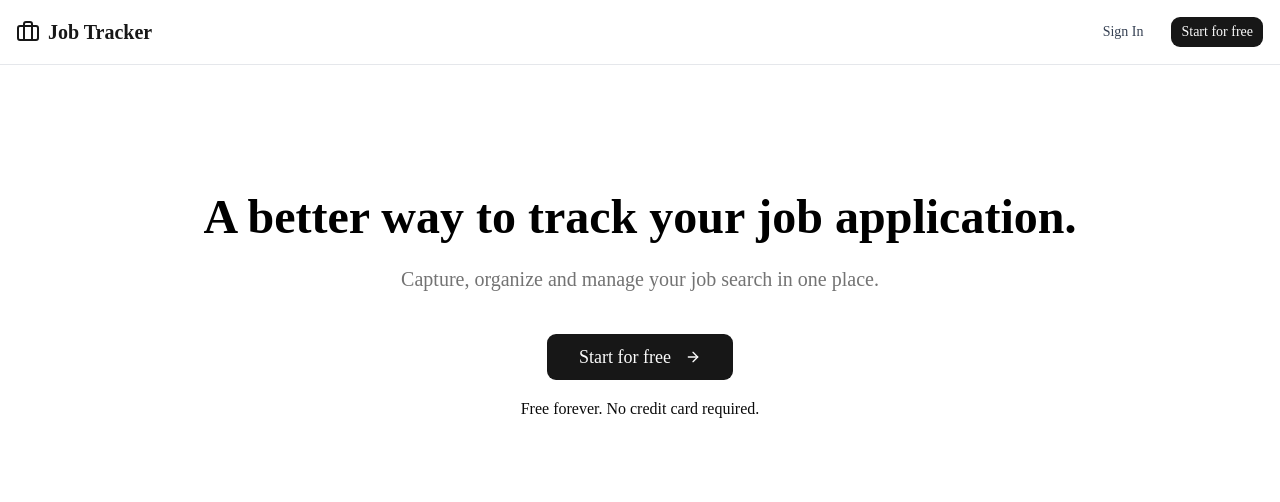
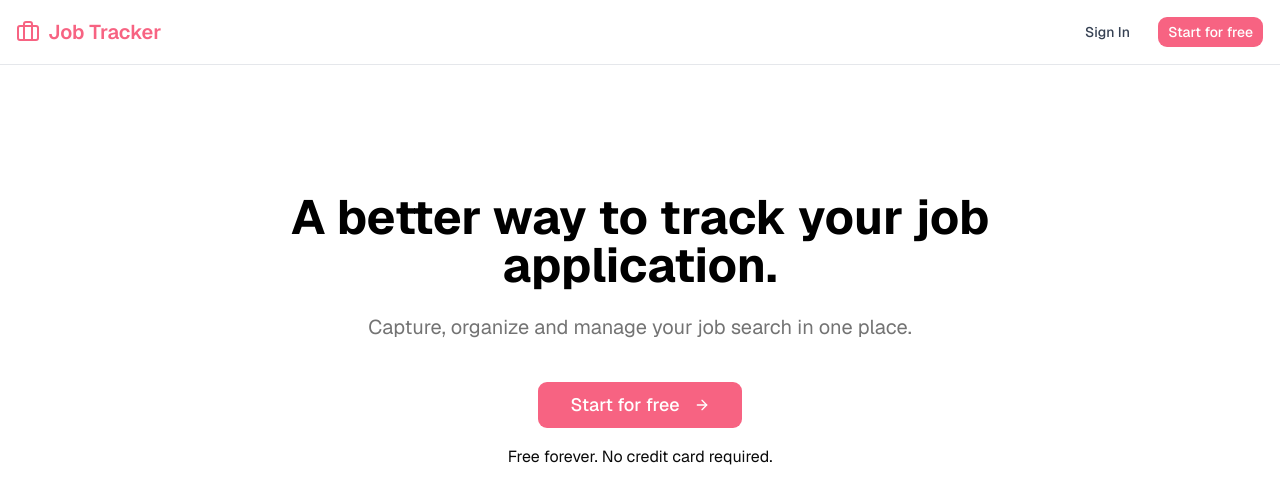
Before and after one commit to therafiniac/job-application-tracker, a Next.js app: page / in a window 1280 px wide. Shown: the top 502 px of the page. Built offline with nearby package versions, Linux system fonts and the light colour scheme.

Commit message:
refactor(style): Change theme color

```diff
--- a/src/app/globals.css
+++ b/src/app/globals.css
@@ -1,13 +1,12 @@
-@import "tailwindcss";
-@import "tw-animate-css";
-@import "shadcn/tailwind.css";
+@import 'tailwindcss';
+@import 'tw-animate-css';
 
 @custom-variant dark (&:is(.dark *));
 
 @theme inline {
   --color-background: var(--background);
   --color-foreground: var(--foreground);
-  --font-sans: var(--font-sans);
+  --font-sans: var(--font-geist-sans);
   --font-mono: var(--font-geist-mono);
   --color-sidebar-ring: var(--sidebar-ring);
   --color-sidebar-border: var(--sidebar-border);
@@ -42,45 +41,41 @@
   --radius-md: calc(var(--radius) - 2px);
   --radius-lg: var(--radius);
   --radius-xl: calc(var(--radius) + 4px);
-  --font-heading: var(--font-sans);
-  --radius-2xl: calc(var(--radius) * 1.8);
-  --radius-3xl: calc(var(--radius) * 2.2);
-  --radius-4xl: calc(var(--radius) * 2.6);
 }
 
 :root {
   --radius: 0.625rem;
+  --background: oklch(1 0 0);
+  --foreground: oklch(0.145 0 0);
   --card: oklch(1 0 0);
   --card-foreground: oklch(0.145 0 0);
   --popover: oklch(1 0 0);
   --popover-foreground: oklch(0.145 0 0);
-  --primary: oklch(0.205 0 0);
-  --primary-foreground: oklch(0.985 0 0);
+  --primary: #f76382;
+  --primary-foreground: oklch(1 0 0);
   --secondary: oklch(0.97 0 0);
-  --secondary-foreground: oklch(0.205 0 0);
+  --secondary-foreground: oklch(0.145 0 0);
   --muted: oklch(0.97 0 0);
   --muted-foreground: oklch(0.556 0 0);
-  --accent: oklch(0.97 0 0);
-  --accent-foreground: oklch(0.205 0 0);
+  --accent: oklch(0.98 0.01 340);
+  --accent-foreground: #f76382;
   --destructive: oklch(0.577 0.245 27.325);
   --border: oklch(0.922 0 0);
   --input: oklch(0.922 0 0);
-  --ring: oklch(0.708 0 0);
-  --chart-1: oklch(0.87 0 0);
-  --chart-2: oklch(0.556 0 0);
-  --chart-3: oklch(0.439 0 0);
-  --chart-4: oklch(0.371 0 0);
-  --chart-5: oklch(0.269 0 0);
+  --ring: #f76382;
+  --chart-1: oklch(0.646 0.222 41.116);
+  --chart-2: oklch(0.6 0.118 184.704);
+  --chart-3: oklch(0.398 0.07 227.392);
+  --chart-4: oklch(0.828 0.189 84.429);
+  --chart-5: oklch(0.769 0.188 70.08);
   --sidebar: oklch(0.985 0 0);
   --sidebar-foreground: oklch(0.145 0 0);
-  --sidebar-primary: oklch(0.205 0 0);
-  --sidebar-primary-foreground: oklch(0.985 0 0);
-  --sidebar-accent: oklch(0.97 0 0);
-  --sidebar-accent-foreground: oklch(0.205 0 0);
+  --sidebar-primary: #f76382;
+  --sidebar-primary-foreground: oklch(1 0 0);
+  --sidebar-accent: oklch(0.98 0.01 340);
+  --sidebar-accent-foreground: #f76382;
   --sidebar-border: oklch(0.922 0 0);
-  --sidebar-ring: oklch(0.708 0 0);
-  --background: oklch(1 0 0);
-  --foreground: oklch(0.145 0 0);
+  --sidebar-ring: #f76382;
 }
 
 .dark {
@@ -90,7 +85,7 @@
   --card-foreground: oklch(0.985 0 0);
   --popover: oklch(0.205 0 0);
   --popover-foreground: oklch(0.985 0 0);
-  --primary: oklch(0.922 0 0);
+  --primary: #f76382;
   --primary-foreground: oklch(0.205 0 0);
   --secondary: oklch(0.269 0 0);
   --secondary-foreground: oklch(0.985 0 0);
@@ -102,11 +97,11 @@
   --border: oklch(1 0 0 / 10%);
   --input: oklch(1 0 0 / 15%);
   --ring: oklch(0.556 0 0);
-  --chart-1: oklch(0.87 0 0);
-  --chart-2: oklch(0.556 0 0);
-  --chart-3: oklch(0.439 0 0);
-  --chart-4: oklch(0.371 0 0);
-  --chart-5: oklch(0.269 0 0);
+  --chart-1: oklch(0.488 0.243 264.376);
+  --chart-2: oklch(0.696 0.17 162.48);
+  --chart-3: oklch(0.769 0.188 70.08);
+  --chart-4: oklch(0.627 0.265 303.9);
+  --chart-5: oklch(0.645 0.246 16.439);
   --sidebar: oklch(0.205 0 0);
   --sidebar-foreground: oklch(0.985 0 0);
   --sidebar-primary: oklch(0.488 0.243 264.376);
@@ -124,7 +119,4 @@
   body {
     @apply bg-background text-foreground;
   }
-  html {
-    @apply font-sans;
-  }
 }
```
